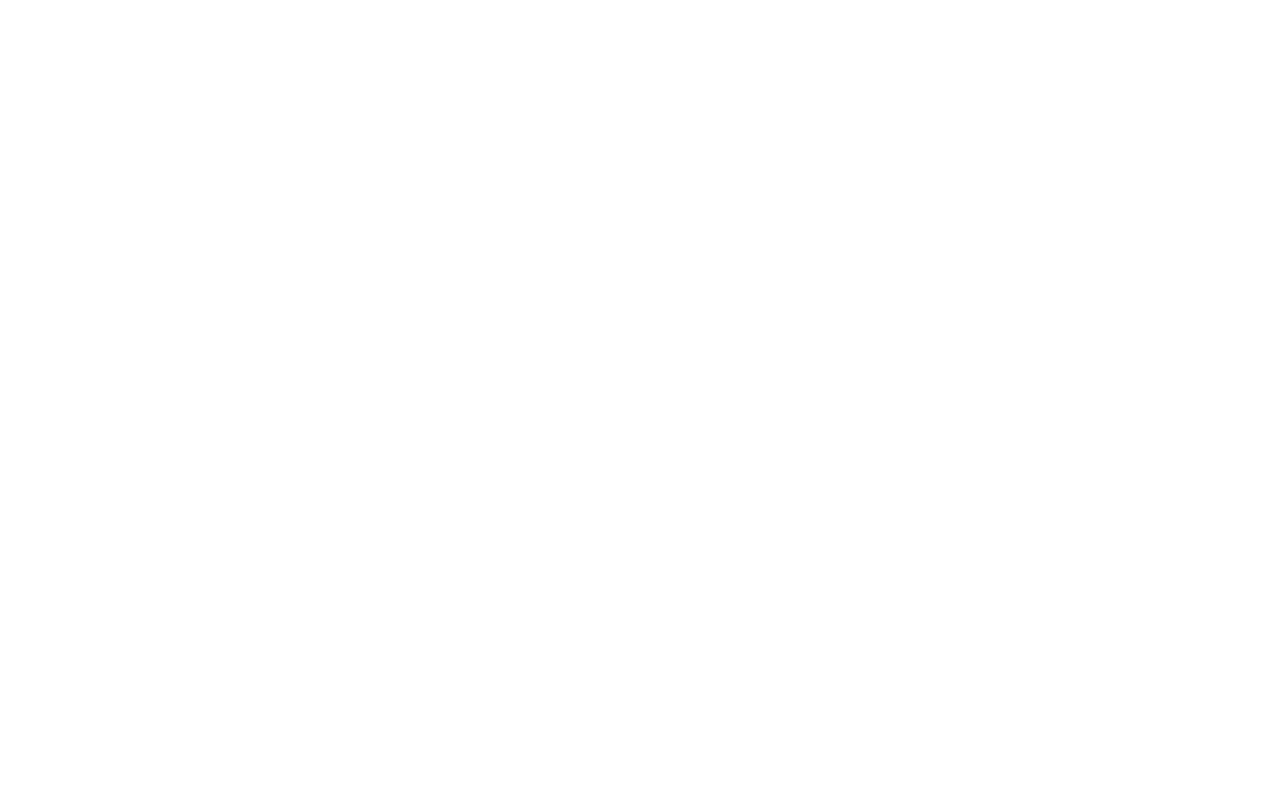
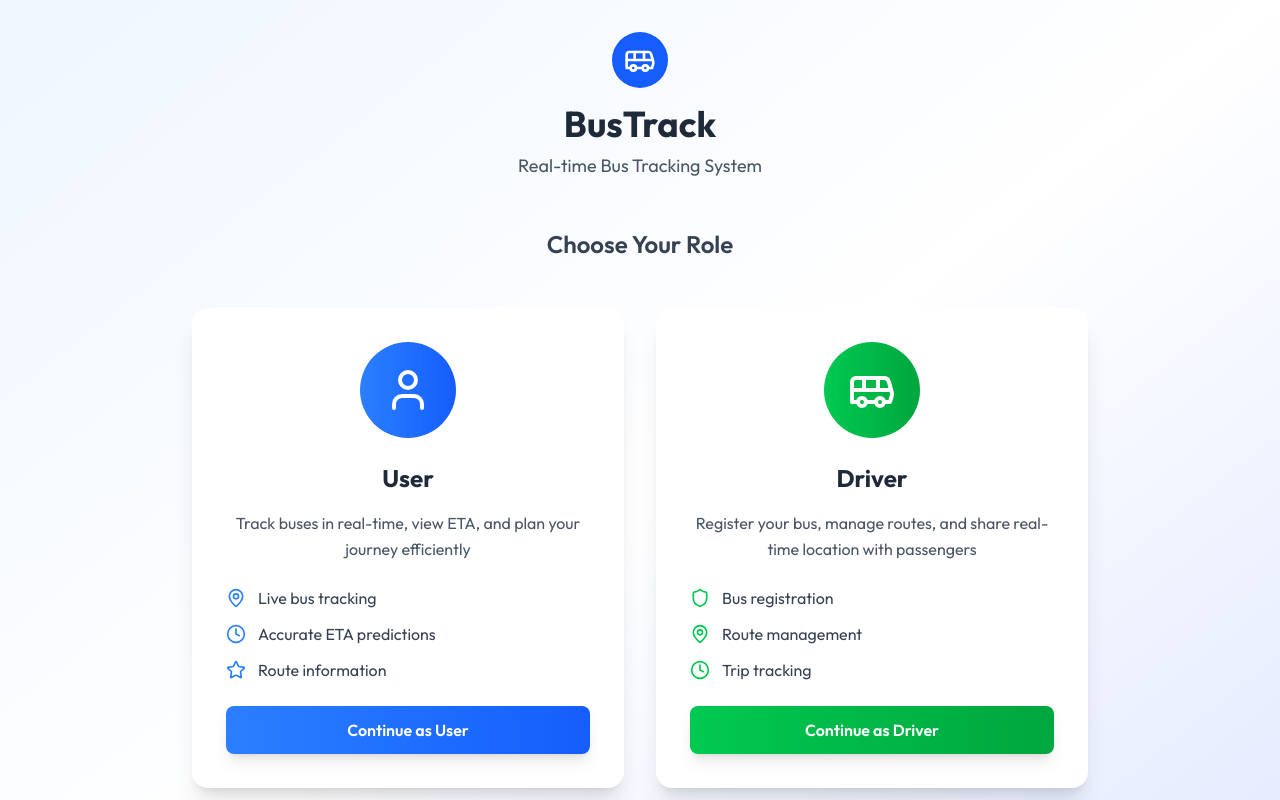
Before and after one commit to Deepanshumelkani77/BusTrack, a React app in the folder frontend/: page / in a window 1280 px wide. Shown: the top 800 px of the page. Built offline with nearby package versions, Linux system fonts and the light colour scheme; the HTML template or start-up script is replaced by a standard one.

Commit message:
try to make RoleSelection page

```diff
--- a/frontend/package.json
+++ b/frontend/package.json
@@ -12,6 +12,7 @@
   "dependencies": {
     "@tailwindcss/vite": "^4.2.2",
     "axios": "^1.15.1",
+    "lucide-react": "^1.8.0",
     "react": "^19.2.5",
     "react-dom": "^19.2.5",
     "react-router-dom": "^7.14.1",
--- a/frontend/src/App.jsx
+++ b/frontend/src/App.jsx
@@ -1,11 +1,14 @@
 import React from 'react'
+import { Routes, Route } from 'react-router-dom'
+import RoleSelection from './pages/RoleSelection'
 
 const App = () => {
   return (
-    <div>
-
-
-    </div>
+    <Routes>
+      <Route path="/" element={<RoleSelection />} />
+      <Route path="/role-selection" element={<RoleSelection />} />
+      {/* Add more routes here as we build them */}
+    </Routes>
   )
 }
 
--- a/frontend/src/pages/Role.jsx
+++ /dev/null
@@ -1,11 +0,0 @@
-import React from 'react'
-
-const Role = () => {
-  return (
-    <div>
-
-    </div>
-  )
-}
-
-export default Role
--- /dev/null
+++ b/frontend/src/pages/RoleSelection.jsx
@@ -0,0 +1,138 @@
+import React from 'react'
+import { useNavigate } from 'react-router-dom'
+import { User, Bus, MapPin, Clock, Shield, Star } from 'lucide-react'
+
+const RoleSelection = () => {
+  const navigate = useNavigate()
+
+  const handleUserSelect = () => {
+    navigate('/user-auth')
+  }
+
+  const handleDriverSelect = () => {
+    navigate('/driver-auth')
+  }
+
+  return (
+    <div className="min-h-screen bg-gradient-to-br from-blue-50 via-white to-indigo-100">
+      {/* Header */}
+      <div className="text-center pt-8 pb-4">
+        <div className="flex justify-center items-center mb-4">
+          <div className="bg-blue-600 p-3 rounded-full">
+            <Bus className="h-8 w-8 text-white" />
+          </div>
+        </div>
+        <h1 className="text-4xl font-bold text-gray-800 mb-2">BusTrack</h1>
+        <p className="text-gray-600 text-lg">Real-time Bus Tracking System</p>
+      </div>
+
+      {/* Main Content */}
+      <div className="container mx-auto px-4 py-8">
+        <div className="max-w-4xl mx-auto">
+          <h2 className="text-2xl font-semibold text-center text-gray-700 mb-12">
+            Choose Your Role
+          </h2>
+
+          <div className="grid md:grid-cols-2 gap-8">
+            {/* User Card */}
+            <div
+              onClick={handleUserSelect}
+              className="bg-white rounded-2xl shadow-xl p-8 cursor-pointer transform transition-all duration-300 hover:scale-105 hover:shadow-2xl border-2 border-transparent hover:border-blue-400"
+            >
+              <div className="flex flex-col items-center text-center">
+                {/* User Icon */}
+                <div className="bg-gradient-to-r from-blue-500 to-blue-600 p-6 rounded-full mb-6">
+                  <User className="h-12 w-12 text-white" />
+                </div>
+
+                <h3 className="text-2xl font-bold text-gray-800 mb-4">User</h3>
+                <p className="text-gray-600 mb-6 leading-relaxed">
+                  Track buses in real-time, view ETA, and plan your journey efficiently
+                </p>
+
+                {/* Features */}
+                <div className="space-y-3 mb-6 text-left w-full">
+                  <div className="flex items-center space-x-3">
+                    <MapPin className="h-5 w-5 text-blue-500 flex-shrink-0" />
+                    <span className="text-gray-700">Live bus tracking</span>
+                  </div>
+                  <div className="flex items-center space-x-3">
+                    <Clock className="h-5 w-5 text-blue-500 flex-shrink-0" />
+                    <span className="text-gray-700">Accurate ETA predictions</span>
+                  </div>
+                  <div className="flex items-center space-x-3">
+                    <Star className="h-5 w-5 text-blue-500 flex-shrink-0" />
+                    <span className="text-gray-700">Route information</span>
+                  </div>
+                </div>
+
+                {/* Button */}
+                <button className="w-full bg-gradient-to-r from-blue-500 to-blue-600 text-white py-3 px-6 rounded-lg font-semibold hover:from-blue-600 hover:to-blue-700 transition-all duration-300 shadow-lg">
+                  Continue as User
+                </button>
+              </div>
+            </div>
+
+            {/* Driver Card */}
+            <div
+              onClick={handleDriverSelect}
+              className="bg-white rounded-2xl shadow-xl p-8 cursor-pointer transform transition-all duration-300 hover:scale-105 hover:shadow-2xl border-2 border-transparent hover:border-green-400"
+            >
+              <div className="flex flex-col items-center text-center">
+                {/* Driver Icon */}
+                <div className="bg-gradient-to-r from-green-500 to-green-600 p-6 rounded-full mb-6">
+                  <Bus className="h-12 w-12 text-white" />
+                </div>
+
+                <h3 className="text-2xl font-bold text-gray-800 mb-4">Driver</h3>
+                <p className="text-gray-600 mb-6 leading-relaxed">
+                  Register your bus, manage routes, and share real-time location with passengers
+                </p>
+
+                {/* Features */}
+                <div className="space-y-3 mb-6 text-left w-full">
+                  <div className="flex items-center space-x-3">
+                    <Shield className="h-5 w-5 text-green-500 flex-shrink-0" />
+                    <span className="text-gray-700">Bus registration</span>
+                  </div>
+                  <div className="flex items-center space-x-3">
+                    <MapPin className="h-5 w-5 text-green-500 flex-shrink-0" />
+                    <span className="text-gray-700">Route management</span>
+                  </div>
+                  <div className="flex items-center space-x-3">
+                    <Clock className="h-5 w-5 text-green-500 flex-shrink-0" />
+                    <span className="text-gray-700">Trip tracking</span>
+                  </div>
+                </div>
+
+                {/* Button */}
+                <button className="w-full bg-gradient-to-r from-green-500 to-green-600 text-white py-3 px-6 rounded-lg font-semibold hover:from-green-600 hover:to-green-700 transition-all duration-300 shadow-lg">
+                  Continue as Driver
+                </button>
+              </div>
+            </div>
+          </div>
+
+          {/* Additional Info */}
+          <div className="mt-12 text-center">
+            <div className="inline-flex items-center space-x-2 bg-white px-6 py-3 rounded-full shadow-md">
+              <div className="w-2 h-2 bg-green-500 rounded-full animate-pulse"></div>
+              <span className="text-gray-700 text-sm font-medium">
+                Join thousands of users tracking buses in real-time
+              </span>
+            </div>
+          </div>
+        </div>
+      </div>
+
+      {/* Footer */}
+      <div className="text-center py-6 mt-8 border-t border-gray-200">
+        <p className="text-gray-500 text-sm">
+          © 2024 BusTrack. Making public transport smarter.
+        </p>
+      </div>
+    </div>
+  )
+}
+
+export default RoleSelection
```
Also changed, not shown: 1 other file (tests, documents, lock files or other folders).
